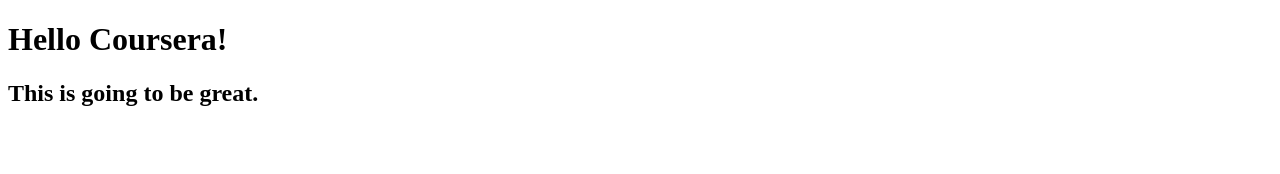
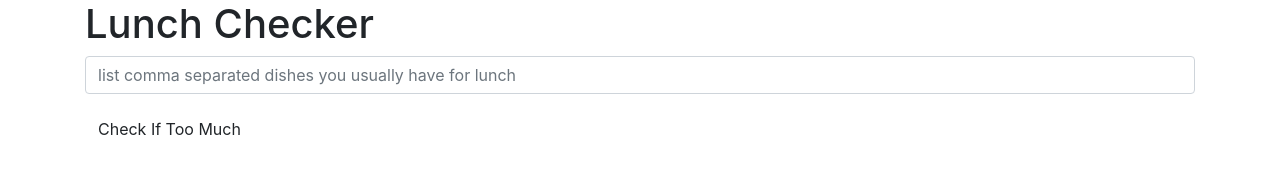
Before and after one commit to dirkm2577/Coursera-AngularJS, a plain HTML site: page index.html in a window 1280 px wide. Drawn offline with nearby package versions, Linux system fonts and the light colour scheme.

Commit message:
Initial Set Up

```diff
--- a/index.html
+++ b/index.html
@@ -1,11 +1,29 @@
-<!DOCTYPE html>
-<html lang="en" dir="ltr">
+<!doctype html>
+<html lang="en">
   <head>
-    <meta charset="utf-8">
-    <title>Hello Coursera</title>
+    <title>Lunch Checker</title>
+    <meta name="viewport" content="width=device-width, initial-scale=1">
+    <link rel="stylesheet" href="styles/bootstrap.min.css">
+    <style>
+      .message { font-size: 1.3em; font-weight: bold; }
+    </style>
   </head>
-  <body>
-    <h1>Hello Coursera!</h1>
-    <h2>This is going to be great.</h2>
-  </body>
+<body>
+   <div class="container">
+     <h1>Lunch Checker</h1>
+
+         <div class="form-group">
+             <input id="lunch-menu" type="text"
+             placeholder="list comma separated dishes you usually have for lunch"
+             class="form-control">
+         </div>
+         <div class="form-group">
+             <button class="btn btn-default">Check If Too Much</button>
+         </div>
+         <div class="form-group message">
+           <!-- Your message can go here. -->
+         </div>
+   </div>
+
+</body>
 </html>
```
